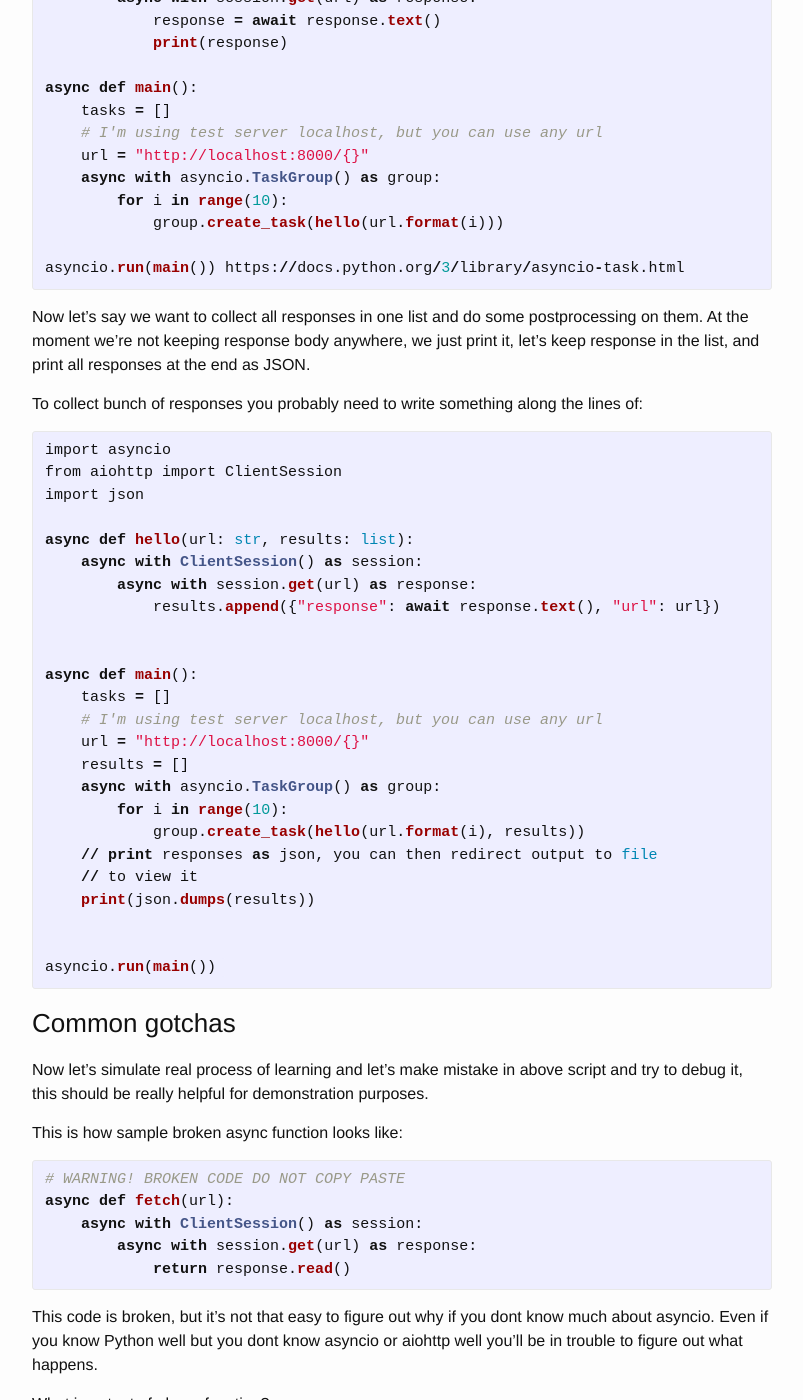
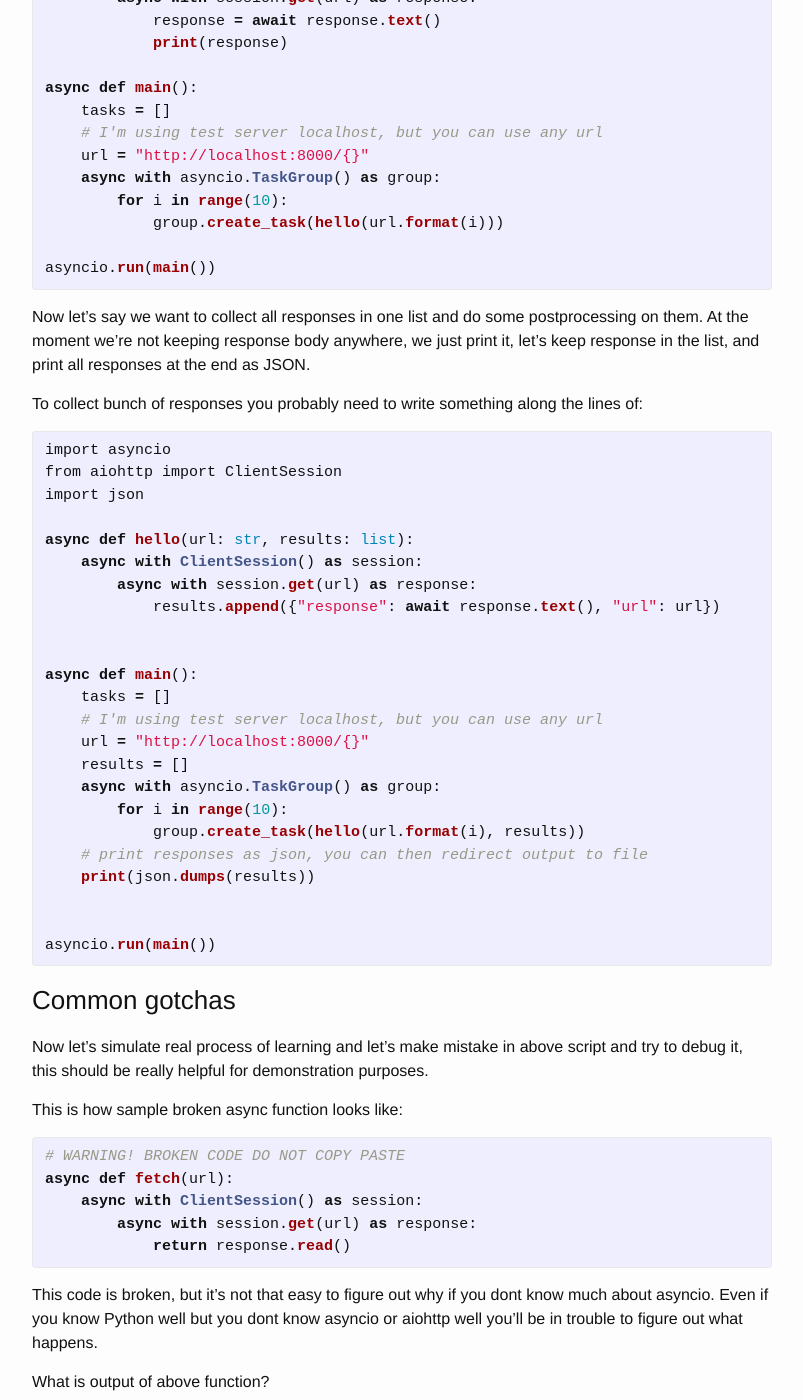
Before and after one commit to pawelmhm/pawelmhm.github.io, a Jekyll site: the page built from _posts/2016-04-22-asyncio-aiohttp.markdown, in a window 1280 px wide and 1400 px high, scrolled down 2189 px. Shown: the whole window, without its empty margins (238-1041 px from the left). Built offline with Jekyll 4.4.1, drawn with Linux system fonts in a browser that asks for light colours.

Commit message:
1 mill requests, small fixes to code samples

```diff
--- a/_posts/2016-04-22-asyncio-aiohttp.markdown
+++ b/_posts/2016-04-22-asyncio-aiohttp.markdown
@@ -125,7 +125,7 @@ async def main():
         for i in range(10):
             group.create_task(hello(url.format(i)))
 
-asyncio.run(main()) https://docs.python.org/3/library/asyncio-task.html
+asyncio.run(main())
 
 {% endhighlight %}
 
@@ -156,8 +156,7 @@ async def main():
     async with asyncio.TaskGroup() as group:
         for i in range(10):
             group.create_task(hello(url.format(i), results))
-    // print responses as json, you can then redirect output to file
-    // to view it
+    # print responses as json, you can then redirect output to file
     print(json.dumps(results))
 
 
```
